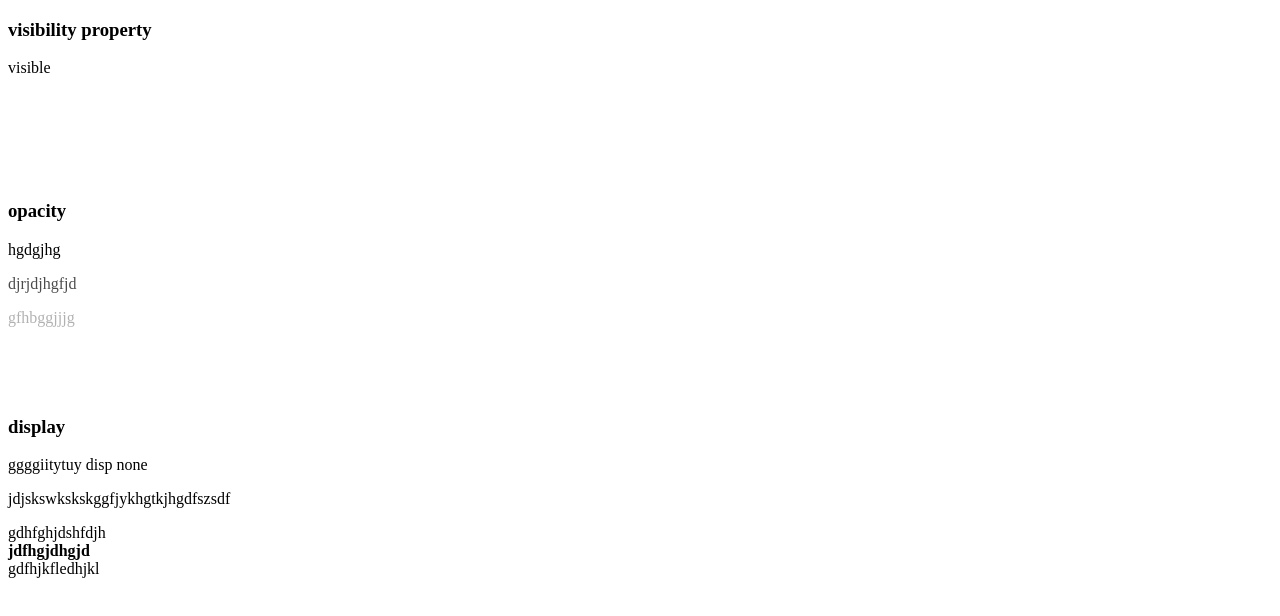
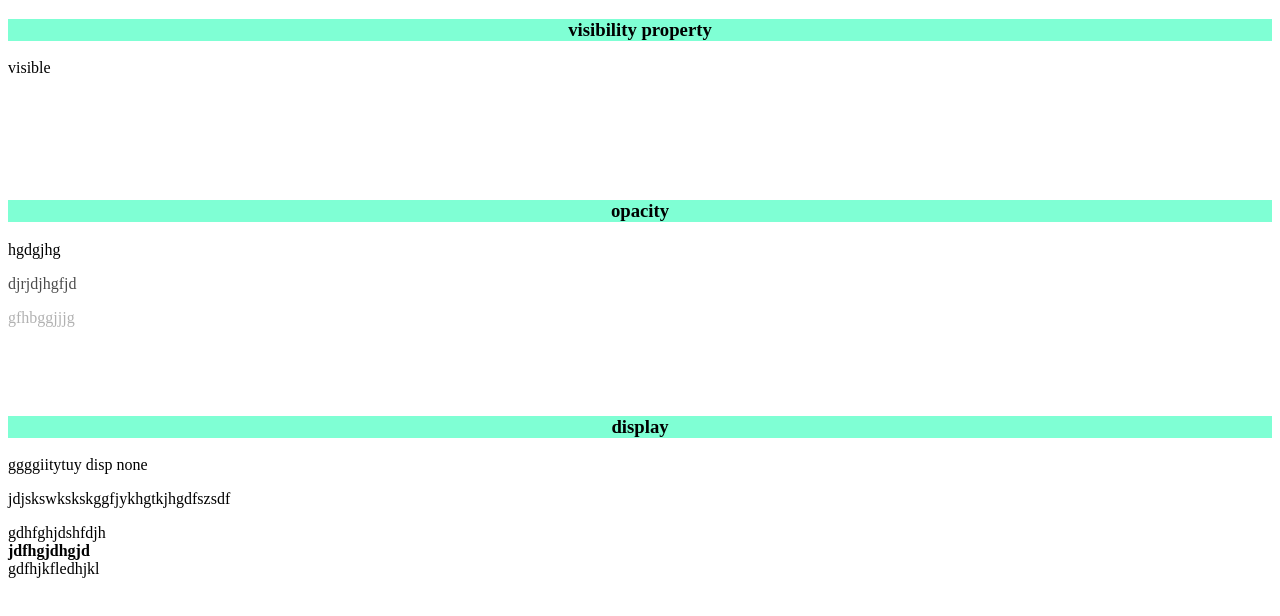
Before and after one commit to catea28/htgfvhgf, a plain HTML site: page index.html in a window 1280 px wide. Drawn offline with Linux system fonts and the light colour scheme.

Commit message:
Update index.html

```diff
--- a/index.html
+++ b/index.html
@@ -43,6 +43,9 @@
     display:block;
     font-weight:900;
 }
+h3{
+    background-color:aquamarine;
+    text-align:center;
     </style>
 </head>
 <body>
```
